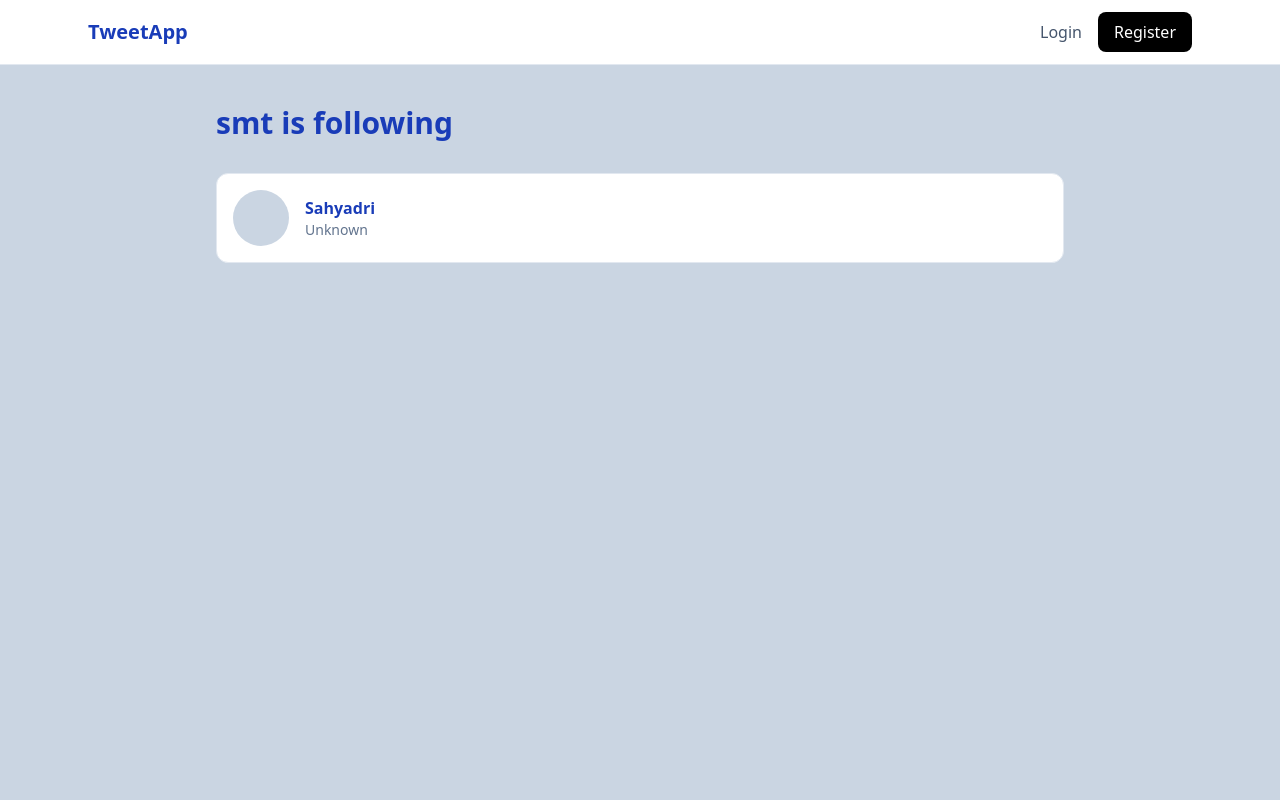
After one commit to sahyadri551/TweetApp, a Django app: a page that uses TweetApp/templates/following_list.html in a window 1280 px wide. The commit adds this page. Run offline with Django 5.2, Linux system fonts and the light colour scheme; data comes from the database, SQL or seed files in the repository; some libraries are stand-ins or nearby versions.

Commit message:
Add follower and following list functionality with corresponding templates

```diff
--- a/TweetApp/accounts/urls.py
+++ b/TweetApp/accounts/urls.py
@@ -1,9 +1,11 @@
 from django.urls import path
-from .views import profile_edit, register, profile, toggle_follow
+from .views import profile_edit, register, profile, toggle_follow, followers_list, following_list
 
 urlpatterns = [
     path("register/", register, name="register"),
     path("profile/", profile, name="profile"),
     path("profile/edit/", profile_edit, name="profile_edit"),
     path("follow/<str:username>/",toggle_follow,name="toggle_follow"),
+    path("user/<str:username>/followers/",followers_list,name="followers_list"),
+    path("user/<str:username>/following/",following_list,name="following_list"),
 ]
--- a/TweetApp/accounts/views.py
+++ b/TweetApp/accounts/views.py
@@ -5,7 +5,6 @@ from django.contrib.auth.decorators import login_required
 from Tweet.models import Tweet
 from .forms import ProfileForm
 from django.contrib.auth.models import User
-
 from .models import Follow
 
 def register(request:HttpRequest)->HttpResponse:
@@ -51,3 +50,13 @@ def toggle_follow(request:HttpRequest, username:str)->HttpResponse:
         Follow.objects.create(follower=request.user,following=target_user)
 
     return redirect("user_profile",username=username)
+
+def followers_list(request:HttpRequest, username:str)->HttpResponse:
+    profile_user = get_object_or_404(User,username=username)
+    followers = Follow.objects.filter(following=profile_user).select_related("follower")
+    return render(request,"followers_list.html",{"profile_user": profile_user, "followers": followers,})
+
+def following_list(request:HttpRequest, username:str)->HttpResponse:
+    profile_user = get_object_or_404(User,username=username)
+    following = Follow.objects.filter(follower=profile_user).select_related("following")
+    return render(request,"following_list.html",{"profile_user": profile_user,"following": following,})
--- /dev/null
+++ b/TweetApp/templates/following_list.html
@@ -0,0 +1,34 @@
+{% extends "layout.html" %}
+{% block title %}
+Following
+{% endblock %}
+{% block content %}
+<section class="max-w-4xl mx-auto px-6 py-10">
+    <h1 class="text-3xl font-bold mb-8">
+        {{ profile_user.username }} is following
+    </h1>
+    {% for follow in following %}
+        <a href="{% url 'user_profile' follow.following.username %}" class="block">
+            <div class="bg-white rounded-xl border border-slate-200 p-4 mb-4 flex items-center gap-4">
+                {% if follow.following.profile.avatar %}
+                    <img src="{{ follow.following.profile.avatar.url }}" class="w-14 h-14 rounded-full object-cover" alt="Avatar">
+                {% else %}
+                    <div class="w-14 h-14 rounded-full bg-slate-300"></div>
+                {% endif %}
+                <div>
+                    <h3 class="font-semibold">
+                        {{ follow.following.username }}
+                    </h3>
+                    <p class="text-slate-500 text-sm">
+                        {{ follow.following.profile.profession }}
+                    </p>
+                </div>
+            </div>
+        </a>
+    {% empty %}
+        <div class="bg-white rounded-xl border border-slate-200 p-8 text-center">
+            Not following anyone yet.
+        </div>
+    {% endfor %}
+</section>
+{% endblock %}
--- a/TweetApp/theme/static/css/dist/styles.css
+++ b/TweetApp/theme/static/css/dist/styles.css
@@ -22,6 +22,7 @@
     --color-slate-600: oklch(44.6% 0.043 257.281);
     --color-slate-700: oklch(37.2% 0.044 257.287);
     --color-slate-800: oklch(27.9% 0.041 260.031);
+    --color-slate-900: oklch(20.8% 0.042 265.755);
     --color-gray-50: oklch(98.5% 0.002 247.839);
     --color-black: #000;
     --color-white: #fff;
@@ -30,6 +31,7 @@
     --container-xl: 36rem;
     --container-2xl: 42rem;
     --container-3xl: 48rem;
+    --container-4xl: 56rem;
     --container-5xl: 64rem;
     --container-6xl: 72rem;
     --text-xs: 0.75rem;
@@ -1005,6 +1007,9 @@
   .mb-6 {
     margin-bottom: calc(var(--spacing) * 6);
   }
+  .mb-8 {
+    margin-bottom: calc(var(--spacing) * 8);
+  }
   .ml-3 {
     margin-left: calc(var(--spacing) * 3);
   }
@@ -1071,6 +1076,9 @@
   .h-10 {
     height: calc(var(--spacing) * 10);
   }
+  .h-14 {
+    height: calc(var(--spacing) * 14);
+  }
   .h-16 {
     height: calc(var(--spacing) * 16);
   }
@@ -1098,6 +1106,9 @@
   .w-10 {
     width: calc(var(--spacing) * 10);
   }
+  .w-14 {
+    width: calc(var(--spacing) * 14);
+  }
   .w-28 {
     width: calc(var(--spacing) * 28);
   }
@@ -1112,6 +1123,9 @@
   }
   .max-w-3xl {
     max-width: var(--container-3xl);
+  }
+  .max-w-4xl {
+    max-width: var(--container-4xl);
   }
   .max-w-5xl {
     max-width: var(--container-5xl);
@@ -1188,10 +1202,6 @@
     border-style: var(--tw-border-style);
     border-width: 1px;
   }
-  .border-t {
-    border-top-style: var(--tw-border-style);
-    border-top-width: 1px;
-  }
   .border-b {
     border-bottom-style: var(--tw-border-style);
     border-bottom-width: 1px;
@@ -1227,6 +1237,9 @@
   .bg-slate-300 {
     background-color: var(--color-slate-300);
   }
+  .bg-slate-900 {
+    background-color: var(--color-slate-900);
+  }
   .bg-white {
     background-color: var(--color-white);
   }
@@ -1235,6 +1248,9 @@
   }
   .object-cover {
     object-fit: cover;
+  }
+  .p-1 {
+    padding: calc(var(--spacing) * 1);
   }
   .p-3 {
     padding: calc(var(--spacing) * 3);
```
Also changed, not shown: TweetApp/Tweet/views.py (+13 -4 lines), TweetApp/templates/followers_list.html (added, +65 -0 lines), TweetApp/templates/index.html (+12 -0 lines), TweetApp/templates/user_profile.html (+8 -2 lines).
